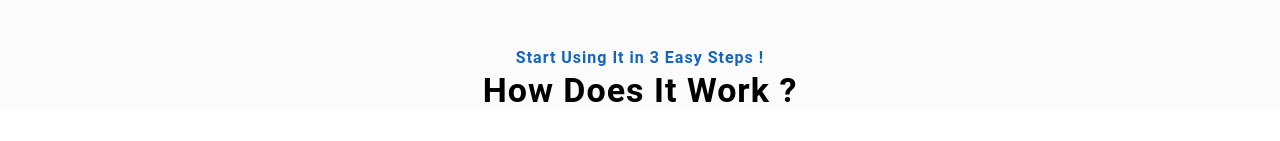
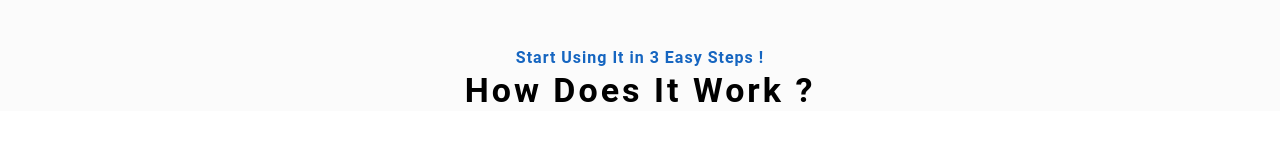
Before and after one commit to ArslanJajja1/my-code-buddy, a React (Vite) app in the folder client/: page / in a window 1280 px wide. Shown: the part 539-680 px from the top of the page. Built offline with nearby package versions, Linux system fonts and the light colour scheme; a web font is replaced by a local one.

Commit message:
HowItWorks title desing improvements

```diff
--- a/client/src/components/Hero/Hero.tsx
+++ b/client/src/components/Hero/Hero.tsx
@@ -33,7 +33,7 @@ const Hero = () => {
                     <Typography
                     variant='body1'
                     sx={{textAlign:'justify',letterSpacing:{xs:1,md:2}}}
-                    >With our AI-powered solutions, you can correct code errors, convert code from one language to another, find bugs, and more. Our platform offers a seamless and effortless way to improve your code and take your development skills to the next level. Start coding smarter today with AI CodeBuddy.</Typography>
+                     >With our AI-powered solutions, you can correct code errors, convert code from one language to another, find bugs, and more. Our platform offers a seamless and effortless way to improve your code and take your development skills to the next level. Start coding smarter today with AI CodeBuddy.</Typography>
                     <Stack spacing={2} direction={{xs:'column',md:'row'}} sx={{textAlign:{xs:'center',md:'left'}}}>
                     <Button
                     variant='contained'
--- a/client/src/components/Hero/styles.ts
+++ b/client/src/components/Hero/styles.ts
@@ -1,7 +1,13 @@
 import { makeStyles } from "@mui/styles";
+
+const SECONDARY_COLOR_MAIN = '#141125'
 
 export default makeStyles((theme)=>({
     container:{
         padding:'1px'
+    },
+    description:{
+        color:`${SECONDARY_COLOR_MAIN} !important`,
+        fontWeight:'600'
     }
 }))
--- a/client/src/components/HowItWorks/HowItWorks.tsx
+++ b/client/src/components/HowItWorks/HowItWorks.tsx
@@ -6,8 +6,8 @@ const HowItWorks = () => {
   return (
     <Container maxWidth='xl' sx={{my:'4rem'}}>
       <Box textAlign='center'>
-        <Typography variant='body1' component='h6' color='primary.dark' fontWeight='bold' letterSpacing='1px'>Start Using It in 3 Easy Steps !</Typography>
-        <Typography variant='h4' component='h2' fontWeight='bold' letterSpacing='1px'>How Does It Work ? </Typography>
+        <Typography sx={{typography:{xs:'p'},color:'primary.dark', fontWeight:'bold !important', letterSpacing:{md:'1px'}}} component='h6' >Start Using It in 3 Easy Steps !</Typography>
+        <Typography sx={{typography:{xs:'h5',sm:'h4'},fontWeight:'bold !important',letterSpacing:{md:'3px'}}} component='h2' >How Does It Work ? </Typography>
       </Box>
     </Container>
   )
```
